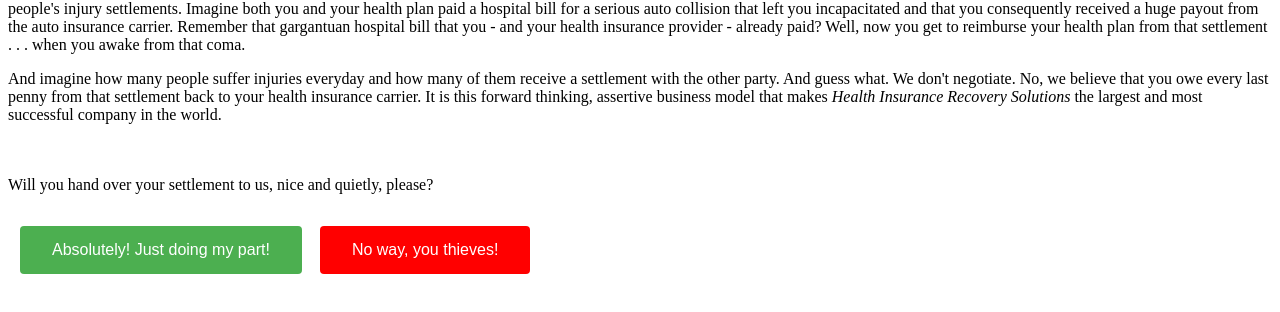
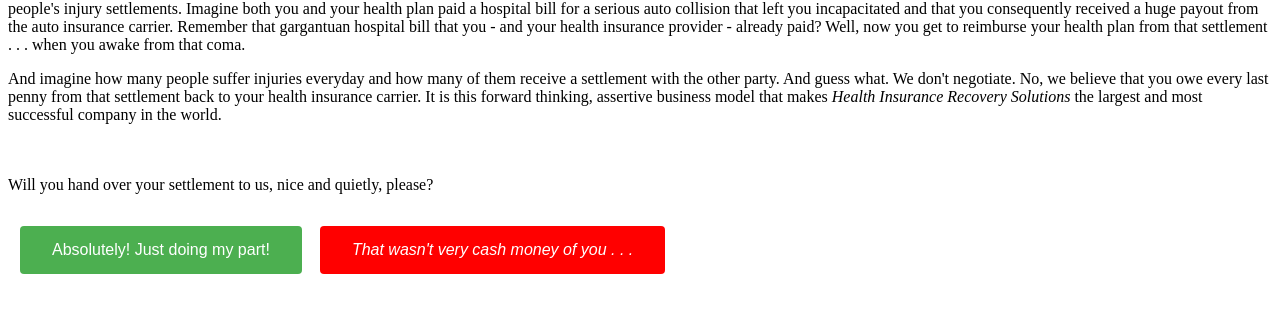
Before and after one commit to nerodemare/David-Patrick-Author-Bio, a plain HTML site: page index.html in a window 1280 px wide. Both pictures are taken after a click on the button "Absolutely! Just doing my part!". Shown: the part 116-428 px from the top of the page. Drawn offline with Linux system fonts and the light colour scheme.

Commit message:
Added function to button to italicize onClick event

```diff
--- a/index.html
+++ b/index.html
@@ -5,6 +5,7 @@
                                  <!--Only use metadata in the HEAD element-->
     </head>
     <link rel="stylesheet" type="text/css" href="index.css">
+    <link rel="stylesheet" type="text/js.js" href ="index.js">
     <body>
         <h1>Health Insurance Recovery Solutions</h1>
 
@@ -30,9 +31,23 @@
         Will you hand over your settlement to us, nice and quietly, please?
         <br>
         <br>
-        <button class="button">Absolutely! Just doing my part!</button>
-        <button class="button2">No way, you thieves!</button>
+        <button class="button" id="demo" onClick="myFunction()">Absolutely! Just doing my part!</button>
+        <script>
+            function myFunction() {
+              document.getElementById("demo").innerHTML = "SUCKER!";
+            }
+            </script>
+        <button class="button2" id="button2" onClick="myFunction()">No way, you thieves!</button>
+        <script>
+            function myFunction() {
+                var str = "That wasn't very cash money of you . . .";
+                var result = str.italics();
+                document.getElementById("button2").innerHTML = result;
+            }
 
+
+
+        </script>
 
 
     </body>
```
Also changed, not shown: index.js (added).
